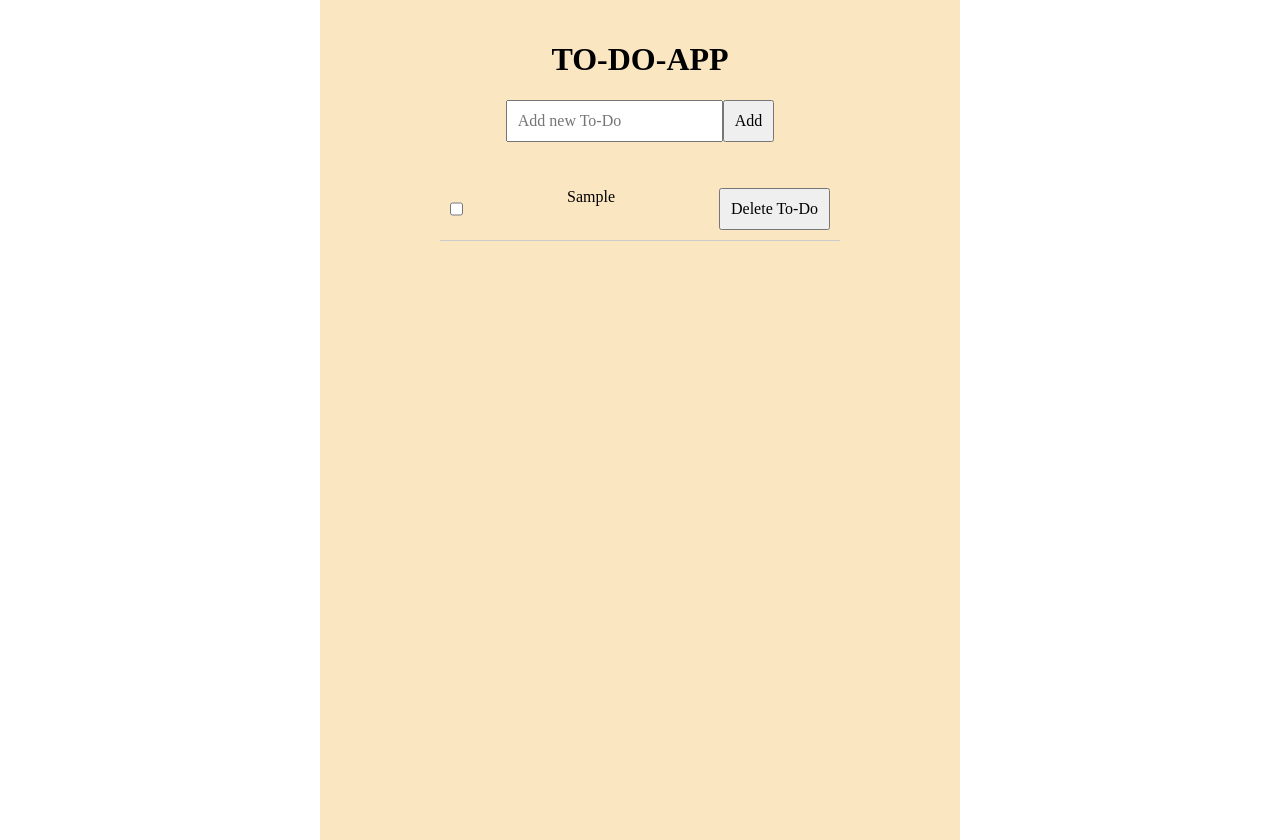
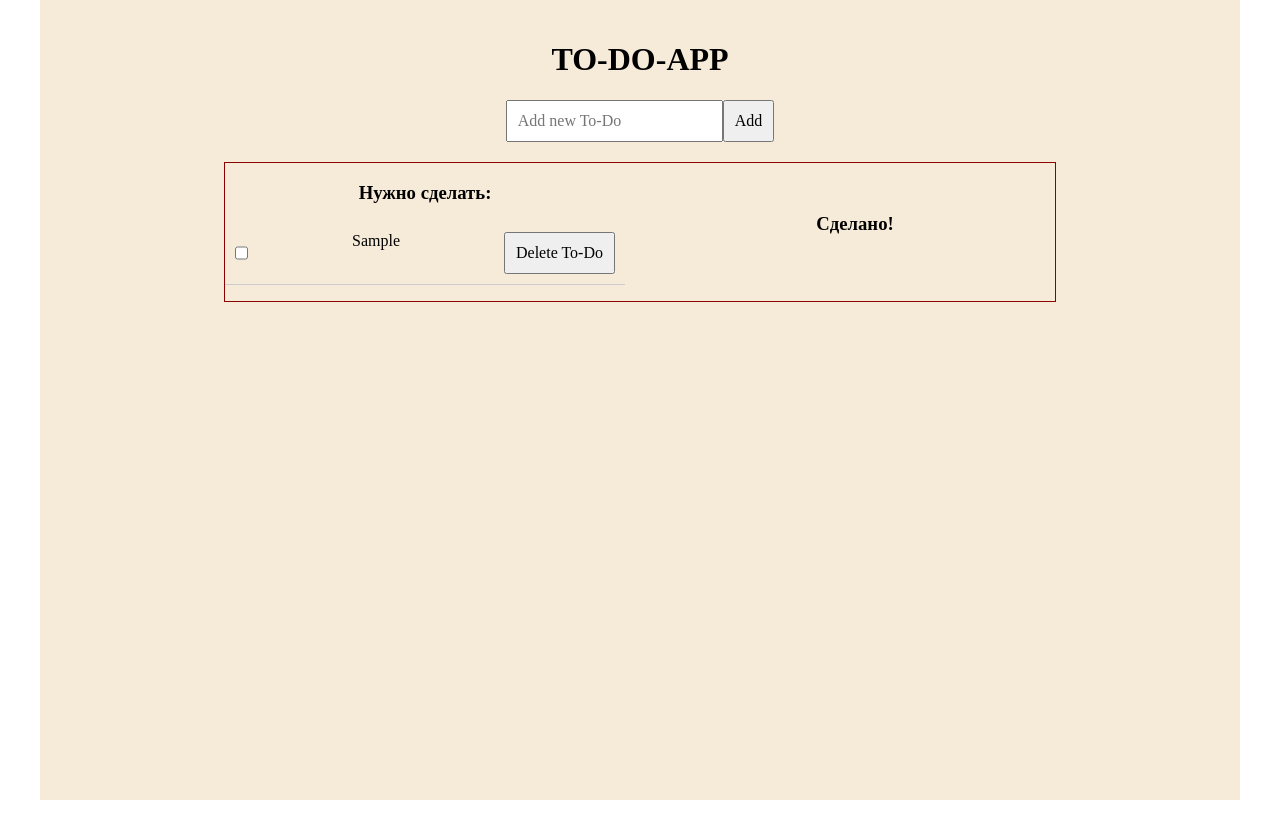
Before and after one commit to AnnaHelvetii/todo-app_react-ts, a React (Create React App) app: page / in a window 1280 px wide. Both pictures are taken after typing "Sample" into the empty fields and a click on the button "Add". After the commit the page ends 800 px from the top, so only its background shows below. Built offline with nearby package versions, Linux system fonts and the light colour scheme.

Commit message:
Commit_6. DnD Library.

```diff
--- a/package.json
+++ b/package.json
@@ -8,7 +8,9 @@
     "@testing-library/user-event": "^13.5.0",
     "@types/jest": "^27.5.2",
     "@types/node": "^16.18.105",
+    "axios": "^1.7.7",
     "react": "^18.3.1",
+    "react-beautiful-dnd": "^13.1.1",
     "react-dom": "^18.3.1",
     "react-scripts": "5.0.1",
     "typescript": "^4.9.5",
@@ -40,6 +42,7 @@
   },
   "devDependencies": {
     "@types/react": "^18.3.4",
+    "@types/react-beautiful-dnd": "^13.1.8",
     "@types/react-dom": "^18.3.0"
   }
 }
--- a/src/App.css
+++ b/src/App.css
@@ -1,10 +1,11 @@
 .App {
+	box-sizing: border-box;
 	text-align: center;
-	max-width: 600px;
+	max-width: 1200px;
 	min-height: 100vh;
 	margin: 0 auto;
 	padding: 20px;
-	background-color: #fbe6c2;
+	background-color: #f6ebd9;
 }
 
 .container {
@@ -58,3 +59,11 @@ li span {
 	text-decoration: line-through;
 	color: teal;
 }
+
+.todolists {
+	display: flex;
+	justify-content: center;
+	align-items: center;
+	gap: 30px;
+	border: 1px solid darkred;
+}
--- a/src/App.tsx
+++ b/src/App.tsx
@@ -1,4 +1,5 @@
 import React, { FC, useEffect, useState } from 'react';
+import { DragDropContext, Droppable } from 'react-beautiful-dnd';
 import Todo from './models/Todo';
 import ToDoList from './components/ToDoList';
 import ToDoAddForm from './components/ToDoAddForm';
@@ -35,6 +36,19 @@ const App: FC = () => {
 		localStorage.setItem('todosState', JSON.stringify(newTodosList));
 	};
 
+	const handleOnDragEnd = (result: any) => {
+		const { destination, source } = result;
+		if (!destination) return;
+
+		const updatedTodos = Array.from(todos);
+		const [movedTodo] = updatedTodos.splice(source.index, 1);
+		movedTodo.complete = destination.droppableId === 'completed';
+		updatedTodos.splice(destination.index, 0, movedTodo);
+		setTodos(updatedTodos);
+
+		localStorage.setItem('todosState', JSON.stringify(updatedTodos));
+	};
+
 	useEffect(() => {
 		const todosState: string | null = localStorage.getItem('todosState');
 		if (todosState) {
@@ -49,11 +63,44 @@ const App: FC = () => {
 				<ToDoAddForm
 					addToDo={addTodo}
 				/>
-				<ToDoList
-					todos={todos}
-					toggleTodoComplete={toggleTodoComplete}
-					deleteTodo={deleteTodo}
-				/>
+				<DragDropContext onDragEnd={handleOnDragEnd}>
+					<div className='todolists'>
+						<Droppable droppableId='incomplete'>
+							{(provided) => (
+								<div
+									className='todo-list incomplete'
+									ref={provided.innerRef}
+									{...provided.droppableProps}
+								>
+									<h3>Нужно сделать:</h3>
+									<ToDoList
+										todos={todos.filter(todo => !todo.complete)}
+										toggleTodoComplete={toggleTodoComplete}
+										deleteTodo={deleteTodo}
+									/>
+									{provided.placeholder}
+								</div>
+							)}
+						</Droppable>
+						<Droppable droppableId='completed'>
+							{(provided) => (
+								<div
+									className='todo-list completed'
+									ref={provided.innerRef}
+									{...provided.droppableProps}
+								>
+									<h3>Сделано!</h3>
+									<ToDoList
+										todos={todos.filter(todo => todo.complete)}
+										toggleTodoComplete={toggleTodoComplete}
+										deleteTodo={deleteTodo}
+									/>
+									{provided.placeholder}
+								</div>
+							)}
+						</Droppable>
+					</div>
+				</DragDropContext>
 			</div>
 		</div>
 	);
--- a/src/components/ToDoList.tsx
+++ b/src/components/ToDoList.tsx
@@ -1,5 +1,5 @@
 import React, { FC } from 'react';
-import ToDoItem from './ToDoItem';
+import { Draggable } from 'react-beautiful-dnd';
 import Todo from '../models/Todo';
 
 interface ToDoListProps {
@@ -11,16 +11,33 @@ interface ToDoListProps {
 const ToDoList: FC<ToDoListProps> = ({ todos, toggleTodoComplete, deleteTodo }) => {
 	return (
 		<ul>
-			{todos.map(todo =>
-				<ToDoItem
+			{todos.map((todo, index) => (
+				<Draggable
 					key={todo.id}
-					todo={todo}
-					toggleTodoComplete={toggleTodoComplete}
-					deleteTodo={deleteTodo}
-				/>
-			)}
+					draggableId={todo.id.toString()}
+					index={index}
+				>
+					{(provided) => (
+						<li
+							ref={provided.innerRef}
+							{...provided.draggableProps}
+							{...provided.dragHandleProps}
+							className={todo.complete ? 'todo-complete' : 'none'}
+						>
+							<input
+								className='input_checkbox'
+								type="checkbox"
+								checked={todo.complete}
+								onChange={() => toggleTodoComplete(todo.id)}
+							/>
+							<span>{todo.title}</span>
+							<button onClick={() => deleteTodo(todo.id)}>Delete To-Do</button>
+						</li>
+					)}
+				</Draggable>
+			))}
 		</ul>
 	);
-}
+};
 
 export default ToDoList;
--- a/src/index.tsx
+++ b/src/index.tsx
@@ -8,9 +8,9 @@ const root = ReactDOM.createRoot(
 	document.getElementById('root') as HTMLElement
 );
 root.render(
-	<React.StrictMode>
+	// <React.StrictMode>
 		<App />
-	</React.StrictMode>
+	// </React.StrictMode>
 );
 
 // If you want to start measuring performance in your app, pass a function
```
Also changed, not shown: 1 other file (tests, documents, lock files or other folders).
